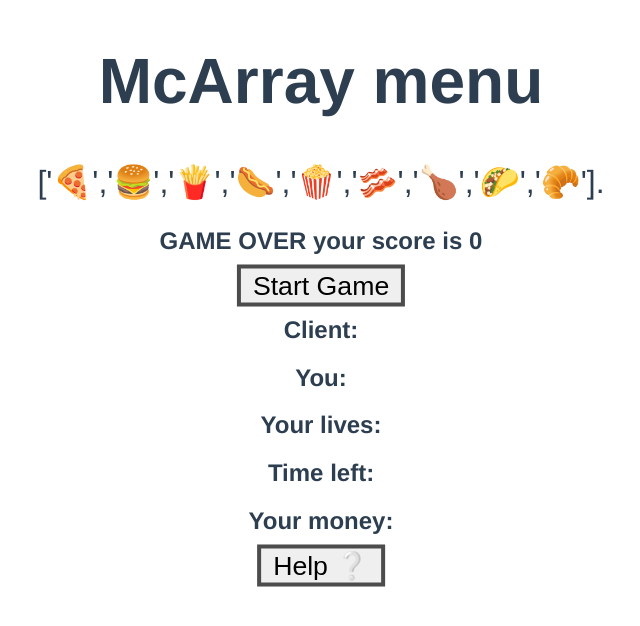
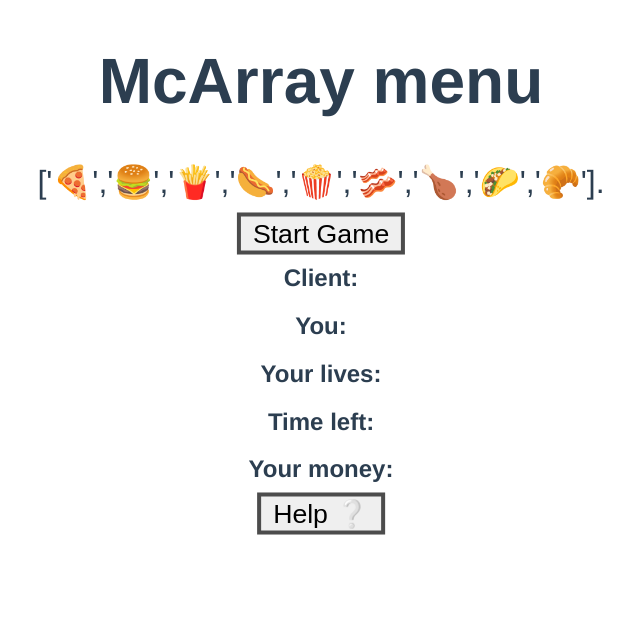
Before and after one commit to zizoko1337/code-game, a Vue app: page / in a window 1280 px wide. Shown: the top 626 px of the page, without its empty margins (319-959 px from the left). Built offline with nearby package versions, Linux system fonts and the light colour scheme.

Commit message:
added animations

```diff
--- a/src/components/HelloWorld.vue
+++ b/src/components/HelloWorld.vue
@@ -13,8 +13,8 @@
       </form>
     </div>
     <div>
-      <h2 v-if="!gameOn">GAME OVER your score is {{ playerMoney.length }}</h2>
-      <button v-if="!gameOn" @click="fullHp">Start Game</button>
+      <h2 class="game-over" v-if="!gameOn && firstStart">GAME OVER your score is {{ playerMoney.length }}</h2>
+      <button class="start-button" v-if="!gameOn" @click="fullHp">Start Game</button>
       <h2>Client: {{ clientDialog }}</h2>
       <h2>You: {{ arrOutput }}</h2>
       <h2>Your lives: {{ playerLives.join('') }}</h2>
@@ -69,6 +69,7 @@ export default {
       cashSound2: new Audio(cashSound),
       failSound2: new Audio(failSound),
       helpVisible: false,
+      firstStart: false,
     };
   },
 
@@ -109,7 +110,7 @@ export default {
     clientOrderMethod() {
       setTimeout(this.orderError, 500);
       this.arrOutput = 'Working on it...';
-      this.gameOn = true;
+      //this.gameOn = true;
       const typeOfOrder = Math.floor(Math.random() * 4);
       switch (typeOfOrder) {
         case 0:
@@ -168,7 +169,7 @@ export default {
       this.arrOutput = 'Enjoy your meal ' + this.arrOutput;
     },
     clientAngry() {
-      this.failSound2.play();
+      if(this.gameOn)this.failSound2.play();
       this.clientDialog = 'This is not what i wanted! 😡';
       this.arrOutput = "I'm sorry " + this.arrOutput;
     },
@@ -181,20 +182,25 @@ export default {
       }
     },
     fullHp() {
+      this.firstStart = true;
       this.gameOn = true;
       this.playerLives = ['💖', '💖', '💖'];
       this.playerTime = ['⏳','⏳','⏳','⏳','⏳','⏳','⏳','⏳','⏳','⏳','⏳','⏳','⏳','⏳','⏳']
       this.playerMoney = [];
       this.clientOrderMethod();
       this.timeDecrease();
-      //setTimeout(this.gameOver, 60000);
     },
     timeDecrease(){
       setTimeout(() => {
         this.playerTime.pop();
         if(this.playerLives.length == 0 || this.playerTime.length == 0){
           this.playerTime = [];
+          this.playerLives = [];
           this.gameOver;
+          this.gameOn = false;
+          this.submitMethod();
+          this.clientDialog = "Nevermind, it's too late ⌚";
+          this.arrOutput = "Time to go home 🚗"
         }else{
           this.timeDecrease();
         }
@@ -223,10 +229,6 @@ export default {
 h3 {
   margin: 15px;
 }
-.arr-box {
-  transform: scale(2);
-  margin-bottom: 2rem;
-}
 button {
   border-radius: 0px;
   transform: scale(2);
@@ -236,7 +238,15 @@ button {
 button:hover {
   transform: scale(2.3);
 }
+.start-button{
+  margin-top: 1rem;
+}
+.arr-box {
+  transform: scale(2);
+  margin-bottom: 2rem;
+}
 .hello {
+  animation: roll-in 250ms ease;
   display: flex;
   flex-direction: column;
 }
@@ -249,4 +259,28 @@ button:hover {
   width: 50%;
   border: 3px solid rgb(76, 76, 76);
 }
+.game-over {
+  animation: hi-there 3s infinite;
+  font-size: 3rem;
+}
+
+/* animation keyframes */
+
+@keyframes roll-in {
+  0% {
+    opacity: 0;
+    transform: translateX(-100%) rotate(-120deg);
+  }
+  100% {
+    opacity: 1;
+    transform: translateX(0px) rotate(0deg);
+  }
+}
+@keyframes hi-there {
+  30% { transform: scale(1.2); }
+  40%, 60% { transform: rotate(-20deg) scale(1.2); }
+  50% { transform: rotate(20deg) scale(1.2); }
+  70% { transform: rotate(0deg) scale(1.2); }
+  100% { transform: scale(1); }
+}
 </style>
```
